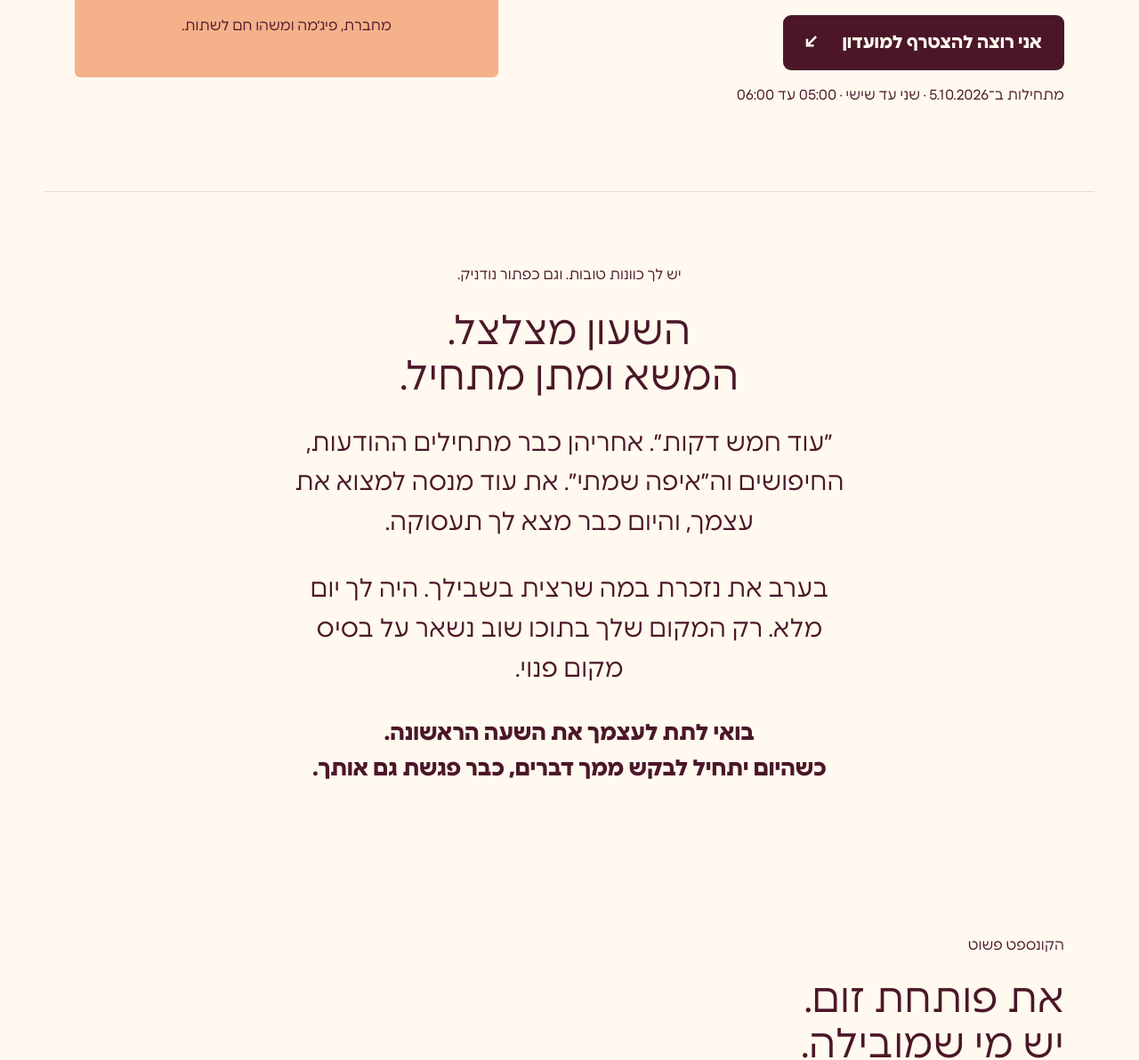
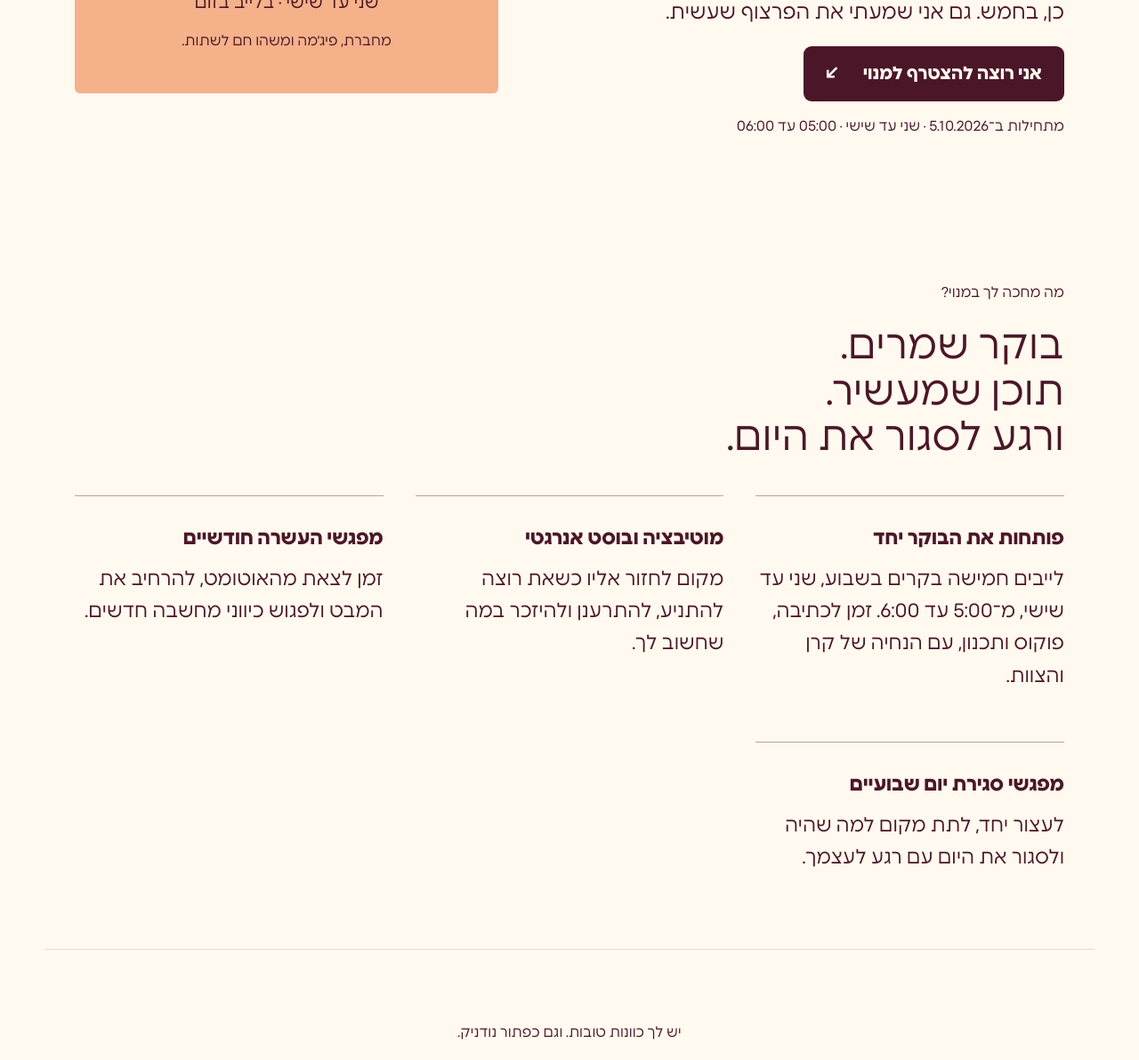
Before and after one commit to immamagshima/morning-club-october-2026, a plain HTML site: page external-review/index.html in a window 1280 px wide. Shown: the part 733-1925 px from the top of the page at 89% size. Drawn offline with Linux system fonts and the light colour scheme.

Commit message:
Update external offer to Imma Magshima VIP monthly membership

```diff
--- a/external-review/index.html
+++ b/external-review/index.html
@@ -1,13 +1,14 @@
-<!doctype html><html lang="he" dir="rtl"><head><meta charset="utf-8"><meta name="viewport" content="width=device-width,initial-scale=1"><meta name="robots" content="noindex"><title>מועדון ה־VIP של אמא מגשימה | מקום קבוע בשבילך</title><meta name="description" content="מועדון ה־VIP של אמא מגשימה. חופשי חודשי ב־125 ₪ בהוראת קבע, עם מועדון 5 בבוקר: כתיבה, פוקוס ותכנון יום."><link rel="stylesheet" href="style.css"></head><body><div class="team-review-banner" role="note">גרסת עבודה לעיון הצוות</div>
+<!doctype html><html lang="he" dir="rtl"><head><meta charset="utf-8"><meta name="viewport" content="width=device-width,initial-scale=1"><meta name="robots" content="noindex"><title>מועדון ה־VIP של אמא מגשימה | מקום קבוע בשבילך</title><meta name="description" content="מועדון ה־VIP של אמא מגשימה. מנוי חודשי ב־125 ₪ בהוראת קבע. לייבים בבוקר, מוטיבציה ובוסט אנרגטי, מפגשי העשרה חודשיים וסגירת יום שבועית."><link rel="stylesheet" href="style.css"></head><body><div class="team-review-banner" role="note">גרסת עבודה לעיון הצוות</div>
 <header><a class="brand" href="#top">קרן בן עמי <span>אמא מגשימה</span></a><span class="edition">מועדון ה־VIP של אמא מגשימה</span></header><main id="top">
-<section class="hero"><div class="hero-copy"><p class="eyebrow">ברוכה הבאה למועדון ה־VIP של אמא מגשימה</p><h1>מועדון ה־VIP<br>של אמא מגשימה.<br><em>יש לך מקום.</em></h1><p class="intro">הראש קיבל מקום במחברת. הדבר שחשוב לך קיבל מקום ביום.<br>אחת ההטבות הראשונות במועדון: לפתוח את היום יחד בלייב. חמישה בקרים בשבוע, מ־5:00 עד 6:00, לפוקוס, כתיבה ותכנון.<br>כן, בחמש. גם אני שמעתי את הפרצוף שעשית.</p><a class="button" href="#join">אני רוצה להצטרף למועדון <span aria-hidden="true">↙</span></a><p class="hero-meta">מתחילות ב־5.10.2026 · שני עד שישי · 05:00 עד 06:00</p></div><aside class="morning" aria-label="פרטי המפגשים"><p class="eyebrow">לפני ה״אמאאא״. לפני ה״רק שאלה״.</p><div class="clock" dir="ltr">05:00</div><div class="line"></div><p class="hand">הנודניק יחכה.<br>את חיכית מספיק.</p><div class="schedule"><strong>לייבים כל בוקר!</strong><span>שני עד שישי · בלייב בזום</span></div><p class="small">מחברת, פיג׳מה ומשהו חם לשתות.</p></aside></section>
+<section class="hero"><div class="hero-copy"><p class="eyebrow">ברוכה הבאה למועדון ה־VIP של אמא מגשימה</p><h1>מועדון ה־VIP<br>של אמא מגשימה.<br><em>יש לך מקום.</em></h1><p class="intro">הראש קיבל מקום במחברת. הדבר שחשוב לך קיבל מקום ביום.<br>מנוי חודשי למוטיבציה, בוסט אנרגטי ומפגשים שנותנים לך מקום בתוך השגרה.<br>אחת ההטבות הראשונות: לפתוח את היום יחד בלייב, חמישה בקרים בשבוע, מ־5:00 עד 6:00.<br>כן, בחמש. גם אני שמעתי את הפרצוף שעשית.</p><a class="button" href="#join">אני רוצה להצטרף למנוי <span aria-hidden="true">↙</span></a><p class="hero-meta">מתחילות ב־5.10.2026 · שני עד שישי · 05:00 עד 06:00</p></div><aside class="morning" aria-label="פרטי המפגשים"><p class="eyebrow">לפני ה״אמאאא״. לפני ה״רק שאלה״.</p><div class="clock" dir="ltr">05:00</div><div class="line"></div><p class="hand">הנודניק יחכה.<br>את חיכית מספיק.</p><div class="schedule"><strong>לייבים כל בוקר!</strong><span>שני עד שישי · בלייב בזום</span></div><p class="small">מחברת, פיג׳מה ומשהו חם לשתות.</p></aside></section>
+<section class="plain-section"><p class="eyebrow">מה מחכה לך במנוי?</p><h2>בוקר שמרים.<br>תוכן שמעשיר.<br>ורגע לסגור את היום.</h2><div class="steps"><article><h3>פותחות את הבוקר יחד</h3><p>לייבים חמישה בקרים בשבוע, שני עד שישי, מ־5:00 עד 6:00. זמן לכתיבה, פוקוס ותכנון, עם הנחיה של קרן והצוות.</p></article><article><h3>מוטיבציה ובוסט אנרגטי</h3><p>מקום לחזור אליו כשאת רוצה להתניע, להתרענן ולהיזכר במה שחשוב לך.</p></article><article><h3>מפגשי העשרה חודשיים</h3><p>זמן לצאת מהאוטומט, להרחיב את המבט ולפגוש כיווני מחשבה חדשים.</p></article><article><h3>מפגשי סגירת יום שבועיים</h3><p>לעצור יחד, לתת מקום למה שהיה ולסגור את היום עם רגע לעצמך.</p></article></div></section>
 <section class="recognition"><p class="eyebrow">יש לך כוונות טובות. וגם כפתור נודניק.</p><h2>השעון מצלצל.<br>המשא ומתן מתחיל.</h2><p>״עוד חמש דקות״. אחריהן כבר מתחילים ההודעות, החיפושים וה״איפה שמתי״. את עוד מנסה למצוא את עצמך, והיום כבר מצא לך תעסוקה.</p><p>בערב את נזכרת במה שרצית בשבילך. היה לך יום מלא. רק המקום שלך בתוכו שוב נשאר על בסיס מקום פנוי.</p><p class="emphasis">בואי לתת לעצמך את השעה הראשונה.<br>כשהיום יתחיל לבקש ממך דברים, כבר פגשת גם אותך.</p></section>
-<section class="practice"><p class="eyebrow">הקונספט פשוט</p><h2>את פותחת זום.<br>יש מי שמובילה.<br>אנחנו מתחילות.</h2><p class="section-copy">שני עד שישי, מחמש עד שש, אנחנו נפגשות לשעת כתיבה, פוקוס ותכנון יום. המפגשים בהנחיית קרן בן עמי וצוות המועדון. יש רצף, ויש נשים שקמות איתך. את לא צריכה לקום וגם להמציא מה לעשות עם עצמך. משימה אחת פחות, עוד לפני הקפה.</p><div class="steps"><article><span class="number">01 / לפנות מקום</span><h3>מהראש אל המחברת</h3><p>בודקות איך ישנו ואיך קמנו. ממשיכות ל־20 דקות של כתיבה חופשית וניקוז תודעתי, כדי לתת למחשבות מקום מחוץ לראש.</p></article><article><span class="number">02 / לחזור לעצמך</span><h3>מהרעש אל הפוקוס</h3><p>פוקוס יומי, תוספי תודעה והודיה. תרגילי דמיון והקשבה לגוף, שאנחנו קוראות להם הגנות ומקלחת פנימית.</p></article><article><span class="number">03 / לקחת אל החיים</span><h3>מהכוונה אל היומן</h3><p>בוחרות מה חשוב לך לקדם ומתי תתפני אליו. מסיימות עם תכנון ליום, כדי שגם הדבר שלך יקבל מקום.</p></article></div></section>
+<section class="practice"><p class="eyebrow">אחת ההטבות הראשונות במנוי: מועדון 5 בבוקר</p><h2>את פותחת זום.<br>יש מי שמובילה.<br>אנחנו מתחילות.</h2><p class="section-copy">שני עד שישי, מחמש עד שש, אנחנו נפגשות לשעת כתיבה, פוקוס ותכנון יום. המפגשים בהנחיית קרן בן עמי וצוות המועדון. יש רצף, ויש נשים שקמות איתך. את לא צריכה לקום וגם להמציא מה לעשות עם עצמך. משימה אחת פחות, עוד לפני הקפה.</p><div class="steps"><article><span class="number">01 / לפנות מקום</span><h3>מהראש אל המחברת</h3><p>בודקות איך ישנו ואיך קמנו. ממשיכות ל־20 דקות של כתיבה חופשית וניקוז תודעתי, כדי לתת למחשבות מקום מחוץ לראש.</p></article><article><span class="number">02 / לחזור לעצמך</span><h3>מהרעש אל הפוקוס</h3><p>פוקוס יומי, תוספי תודעה והודיה. תרגילי דמיון והקשבה לגוף, שאנחנו קוראות להם הגנות ומקלחת פנימית.</p></article><article><span class="number">03 / לקחת אל החיים</span><h3>מהכוונה אל היומן</h3><p>בוחרות מה חשוב לך לקדם ומתי תתפני אליו. מסיימות עם תכנון ליום, כדי שגם הדבר שלך יקבל מקום.</p></article></div></section>
 <section class="plain-section"><p class="eyebrow">למי זה מתאים?</p><h2>למי שבחמש בבוקר<br>הייתה מעדיפה לקרוא את זה<br>בעיניים עצומות.</h2><ul class="fit-list"><li>למי שמכוונת שלושה שעונים ומנהלת עם שלושתם משא ומתן.</li><li>למי שאומרת ״אני טיפוס של לילה״, וסקרנית לבדוק בוקר אחר, עם שעת שינה שמתאימה לו.</li><li>למי שהבוקר שלה מתחיל ב״איפה ה...״ ונגמר ב״איך כבר...״.</li><li>למי שיש לה אלף דברים בראש, ומשהו אחד שלה שהיא רוצה סוף סוף לקדם.</li></ul><p class="section-copy">וגם למי שכבר קמה מוקדם, אבל מעבירה את השעה הראשונה בגלילה לתוך החיים של אחרות. אפשר להשתמש בשעה הזאת גם לחיים שלך.</p></section>
 <section class="without"><p class="eyebrow">תנאי הקבלה: לבוא כמו שקמת.</p><h2>בלי איפור.<br>בלי ניסיון קודם.<br>בלי התחייבות להיות מושלמת.</h2><p>מותר להגיע מבולבלת. מותר שעוד אין לך מילים. ומותר לפספס בוקר ולחזור למחרת, בלי להקים ועדת חקירה על האישיות שלך.</p></section>
 <section class="plain-section"><p class="eyebrow">המעבר שאנחנו מתרגלות</p><h2>מהבוקר שרודף אחרייך,<br>לבוקר שיש בו בחירה שלך.</h2><div class="steps"><article><h3>כשהכול מסתובב בראש</h3><p>להוציא למחברת, ולבחור דבר אחד להתמקד בו.</p></article><article><h3>כשאת מחכה לחשק</h3><p>להיכנס לשעה שנקבעה מראש ולהתחיל עם ההנחיה.</p></article><article><h3>כששלך נדחה לסוף</h3><p>להחליט בבוקר מה חשוב לך ומתי תתני לו זמן.</p></article></div><p class="section-copy">אלה פעולות שאנחנו מתרגלות יחד, בוקר אחרי בוקר. את בודקת מה עובד עבורך ובונה דרך לחזור אליו.</p></section>
 <section class="personal"><p class="eyebrow">נעים להכיר, אני קרן בן עמי</p><blockquote>״פריצות הדרך הכי גדולות שלי קורות בחלון הזה, כשאני משכימה לפני כולם.״</blockquote><p>אני מכירה את החלון הזה שבו עוד שקט בחוץ ואפשר לשמוע מה קורה בפנים. משם באה ההזמנה שלי: להיפגש בבוקר, לכתוב, להקשיב ולבחור מה את רוצה לקחת אל היום.</p><p>אני והצוות מביאות את ההנחיה. את מביאה את החיים האמיתיים. כולל השיער של חמש בבוקר. הוא חלק מהקאסט.</p><p class="signature">קרן בן עמי · אמא מגשימה</p></section>
 <section class="plain-section"><p class="eyebrow">למה לבחור במסגרת הזאת?</p><h2>סיבה לקום.<br>דרך להתחיל.<br>ומישהי שאומרת: בוקר טוב, בואי.</h2><div class="steps"><article><h3>תרגול מונחה בלייב</h3><p>פוגשות את הבוקר יחד בזום, עם הנחיה שמלווה את העשייה בזמן המפגש.</p></article><article><h3>רצף שאפשר להכיר</h3><p>שני עד שישי, באותה שעה. שמונה שלבים קבועים, שמפנים מקום לתוכן שמשתנה אצלך מדי יום.</p></article><article><h3>חיבור ליום שמחכה לך</h3><p>הכתיבה וההקשבה מגיעות גם אל היומן: מה חשוב היום, ומה את בוחרת לעשות איתו.</p></article></div><figure class="dashboard-frame"><img src="../assets/dashboard-preview.png" alt="הצצה למרחב הבוקר, מסך תוספי תודעה" width="1280" height="850"><figcaption>הצצה למרחב שמלווה את תרגול הבוקר</figcaption></figure></section>
-<section class="join" id="join"><div class="join-intro"><p class="eyebrow">מצטרפות למועדון ה־VIP · מתחילות ב־5 באוקטובר</p><h2>הפגישה הראשונה ביום?<br>הפעם היא איתך.</h2><p>ב־5 באוקטובר אנחנו פותחות יחד את הבוקר הראשון. מחברת פתוחה, משהו חם ביד, ושעה ששייכת גם לך. אם זה הבוקר שאת רוצה לפנות לעצמך השנה, בואי להתחיל איתנו.</p><ul class="fit-list"><li>20 לייבים.</li><li>שגרת בוקר מונחית בת שמונה שלבים.</li><li>זמן לכתיבה, פוקוס ותכנון היום בכל מפגש.</li></ul></div><div class="offer"><p class="eyebrow">חופשי חודשי</p><p class="price">125 <span>₪</span></p><p class="payment">לחודש בהוראת קבע</p><div class="details"><span>מפגשי הבוקר באוקטובר: 5.10 עד 30.10.2026</span><span>שני עד שישי · <bdi>05:00–06:00</bdi></span><span>מהבית, בלייב בזום</span></div><h3>שמרי לי מקום במועדון ה־VIP</h3><p>שלחי לקרן הודעה:</p><div class="reply">״היי קרן, אני רוצה להצטרף למועדון ה־VIP של אמא מגשימה״</div><button class="button" id="copy" type="button">העתיקי את הודעת ההרשמה</button><p id="feedback" class="feedback" role="status">העתיקי ושלחי לקרן בשיחה שממנה הגעת לדף.</p></div></section>
-<section class="plain-section faq"><p class="eyebrow">רגע לפני שמכוונות שעון</p><h2>שאלות שאולי עוברות לך בראש</h2><details><summary>אני לא טיפוס של בוקר. זה מתאים לי?</summary><p>המפגשים מתקיימים בחמש בבוקר. כדאי לבדוק אם את יכולה להתאים גם את שעת השינה. אם השעה הזאת לא מתאימה לחיים שלך כרגע, חשוב לקחת זאת בחשבון לפני ההצטרפות.</p></details><details><summary>ומה אם אני שוב לא אתמיד?</summary><p>לא צריך להוכיח התמדה מראש. השעה הקבועה וההנחיה נועדו לעזור לך להתחיל ולחזור. ההשתתפות תלויה גם בך, ובוקר שהתפספס לא חייב להפוך לסוף התרגול.</p></details><details><summary>צריך ניסיון קודם?</summary><p>לא. את מגיעה עם מחברת וכלי כתיבה, ומקבלת הנחיה לאורך השלבים. אין צורך להכין טקסט או לדעת מראש מה יעלה בכתיבה.</p></details><details><summary>אני צריכה לחשוף את מה שכתבתי?</summary><p>הכתיבה האישית במחברת נשארת אצלך. היא אינה נשלחת או נשמרת דרך הדשבורד.</p></details><details><summary>מה בדיוק עושים במשך שעה?</summary><p>מפגש עם איך ישנו וקמנו, ניקוז תודעתי בכתיבה, פוקוס יומי, תוספי תודעה, הודיה, תרגילי דמיון שנקראים הגנות, מקלחת פנימית ותכנון היום.</p></details><details><summary>זה עוד זום שיושבים בו ומקשיבים?</summary><p>זאת שעת תרגול. את כותבת במחברת, בוחרת פוקוס ומתכננת את היום בליווי הנחיה. אין צורך לחכות לסוף המפגש כדי להתחיל להשתמש במה שעושים בו.</p></details><a class="button" href="#join">כן, אני רוצה להצטרף למועדון ↖</a></section>
-</main><footer><img src="../assets/keren-imma-brand-signature-on-dark.png" alt="קרן בן עמי, אמא מגשימה"><p>כל הזכויות שמורות © 2026, קרן בן עמי, אמא מגשימה</p></footer><script>document.getElementById('copy').addEventListener('click',async()=>{let f=document.getElementById('feedback');try{await navigator.clipboard.writeText('היי קרן, אני רוצה להצטרף למועדון ה־VIP של אמא מגשימה');f.textContent='הועתק. חזרי לשיחה עם קרן, הדביקי ושלחי.'}catch{f.textContent='אפשר להעתיק ידנית את ההודעה שמעל הכפתור ולשלוח לקרן.'}})</script></body></html>
+<section class="join" id="join"><div class="join-intro"><p class="eyebrow">מצטרפות למועדון ה־VIP · מתחילות ב־5 באוקטובר</p><h2>מנוי אחד.<br>מקום קבוע לעצמך.</h2><p>מצטרפת למנוי במועדון ה־VIP של אמא מגשימה, ונותנת לעצמך מסגרת קבועה לאורך החודש. לפתוח את הבוקר יחד, לקבל בוסט, להעשיר את עצמך וגם לעצור לסגירת יום. מתחילות ב־5 באוקטובר.</p><ul class="fit-list"><li>לייבים בבוקר, חמישה ימים בשבוע, מ־5:00 עד 6:00.</li><li>מוטיבציה ובוסט אנרגטי לשגרה שלך.</li><li>מפגשי העשרה חודשיים.</li><li>מפגשי סגירת יום שבועיים.</li></ul></div><div class="offer"><p class="eyebrow">מנוי חופשי חודשי למועדון ה־VIP</p><p class="price">125 <span>₪</span></p><p class="payment">תשלום חודשי בהוראת קבע</p><div class="details"><span>המנוי כולל את כל הטבות המועדון</span><span>שני עד שישי · <bdi>05:00–06:00</bdi></span><span>מהבית, בלייב בזום</span></div><h3>אני מצטרפת למנוי</h3><p>שלחי לקרן הודעה:</p><div class="reply">״היי קרן, אני רוצה להירשם למנוי במועדון ה־VIP של אמא מגשימה, ב־125 שקלים לחודש בהוראת קבע״</div><button class="button" id="copy" type="button">העתיקי הודעת הרשמה למנוי</button><p id="feedback" class="feedback" role="status">העתיקי ושלחי לקרן בשיחה שממנה הגעת לדף.</p></div></section>
+<section class="plain-section faq"><p class="eyebrow">רגע לפני שמכוונות שעון</p><h2>שאלות שאולי עוברות לך בראש</h2><details><summary>אני לא טיפוס של בוקר. זה מתאים לי?</summary><p>המפגשים מתקיימים בחמש בבוקר. כדאי לבדוק אם את יכולה להתאים גם את שעת השינה. אם השעה הזאת לא מתאימה לחיים שלך כרגע, חשוב לקחת זאת בחשבון לפני ההצטרפות.</p></details><details><summary>ומה אם אני שוב לא אתמיד?</summary><p>לא צריך להוכיח התמדה מראש. השעה הקבועה וההנחיה נועדו לעזור לך להתחיל ולחזור. ההשתתפות תלויה גם בך, ובוקר שהתפספס לא חייב להפוך לסוף התרגול.</p></details><details><summary>צריך ניסיון קודם?</summary><p>לא. את מגיעה עם מחברת וכלי כתיבה, ומקבלת הנחיה לאורך השלבים. אין צורך להכין טקסט או לדעת מראש מה יעלה בכתיבה.</p></details><details><summary>אני צריכה לחשוף את מה שכתבתי?</summary><p>הכתיבה האישית במחברת נשארת אצלך. היא אינה נשלחת או נשמרת דרך הדשבורד.</p></details><details><summary>מה בדיוק עושים במשך שעה?</summary><p>מפגש עם איך ישנו וקמנו, ניקוז תודעתי בכתיבה, פוקוס יומי, תוספי תודעה, הודיה, תרגילי דמיון שנקראים הגנות, מקלחת פנימית ותכנון היום.</p></details><details><summary>זה עוד זום שיושבים בו ומקשיבים?</summary><p>זאת שעת תרגול. את כותבת במחברת, בוחרת פוקוס ומתכננת את היום בליווי הנחיה. אין צורך לחכות לסוף המפגש כדי להתחיל להשתמש במה שעושים בו.</p></details><a class="button" href="#join">כן, אני רוצה להצטרף למנוי ↖</a></section>
+</main><footer><img src="../assets/keren-imma-brand-signature-on-dark.png" alt="קרן בן עמי, אמא מגשימה"><p>כל הזכויות שמורות © 2026, קרן בן עמי, אמא מגשימה</p></footer><script>document.getElementById('copy').addEventListener('click',async()=>{let f=document.getElementById('feedback');try{await navigator.clipboard.writeText('היי קרן, אני רוצה להירשם למנוי במועדון ה־VIP של אמא מגשימה, ב־125 שקלים לחודש בהוראת קבע');f.textContent='הועתק. חזרי לשיחה עם קרן, הדביקי ושלחי.'}catch{f.textContent='אפשר להעתיק ידנית את ההודעה שמעל הכפתור ולשלוח לקרן.'}})</script></body></html>
```
